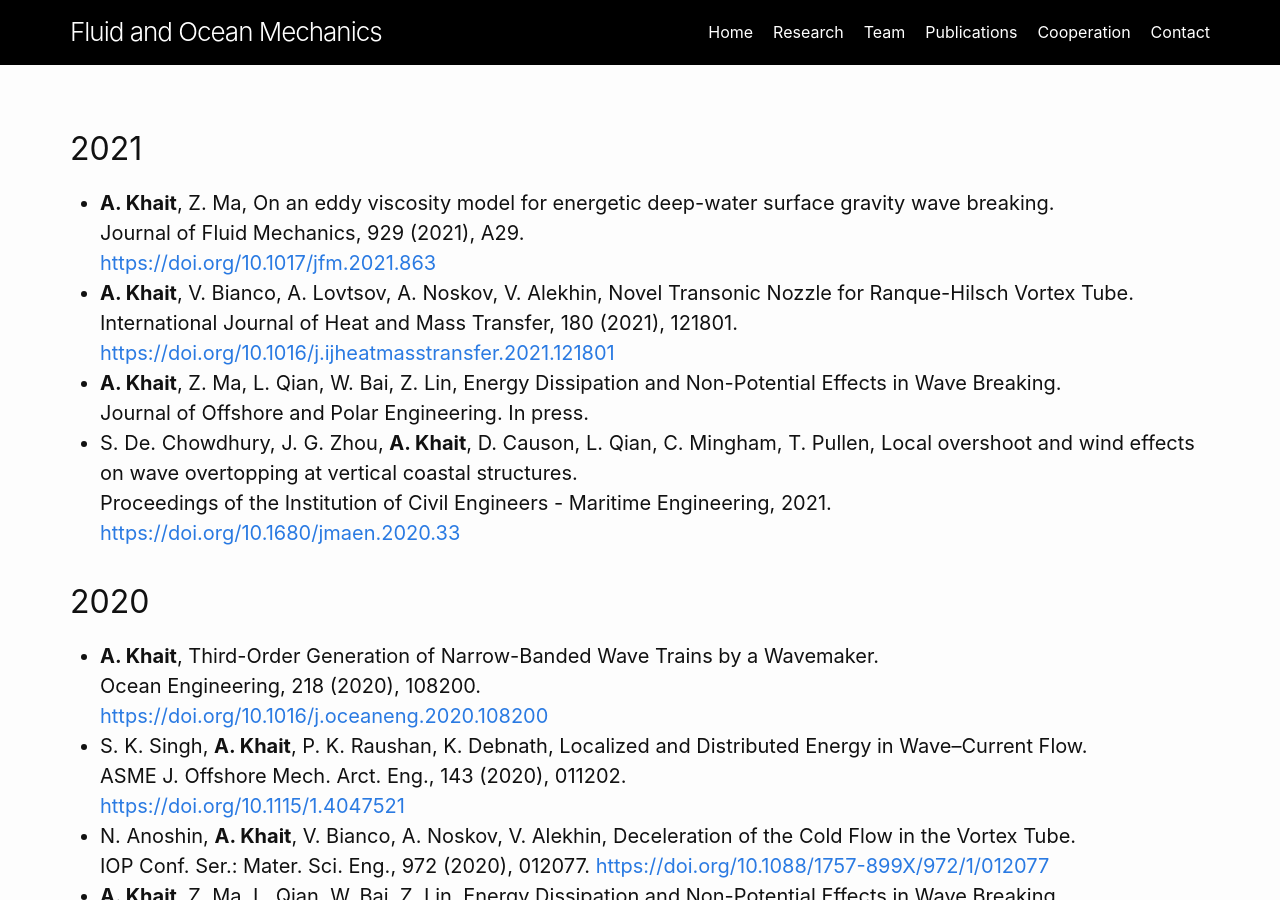
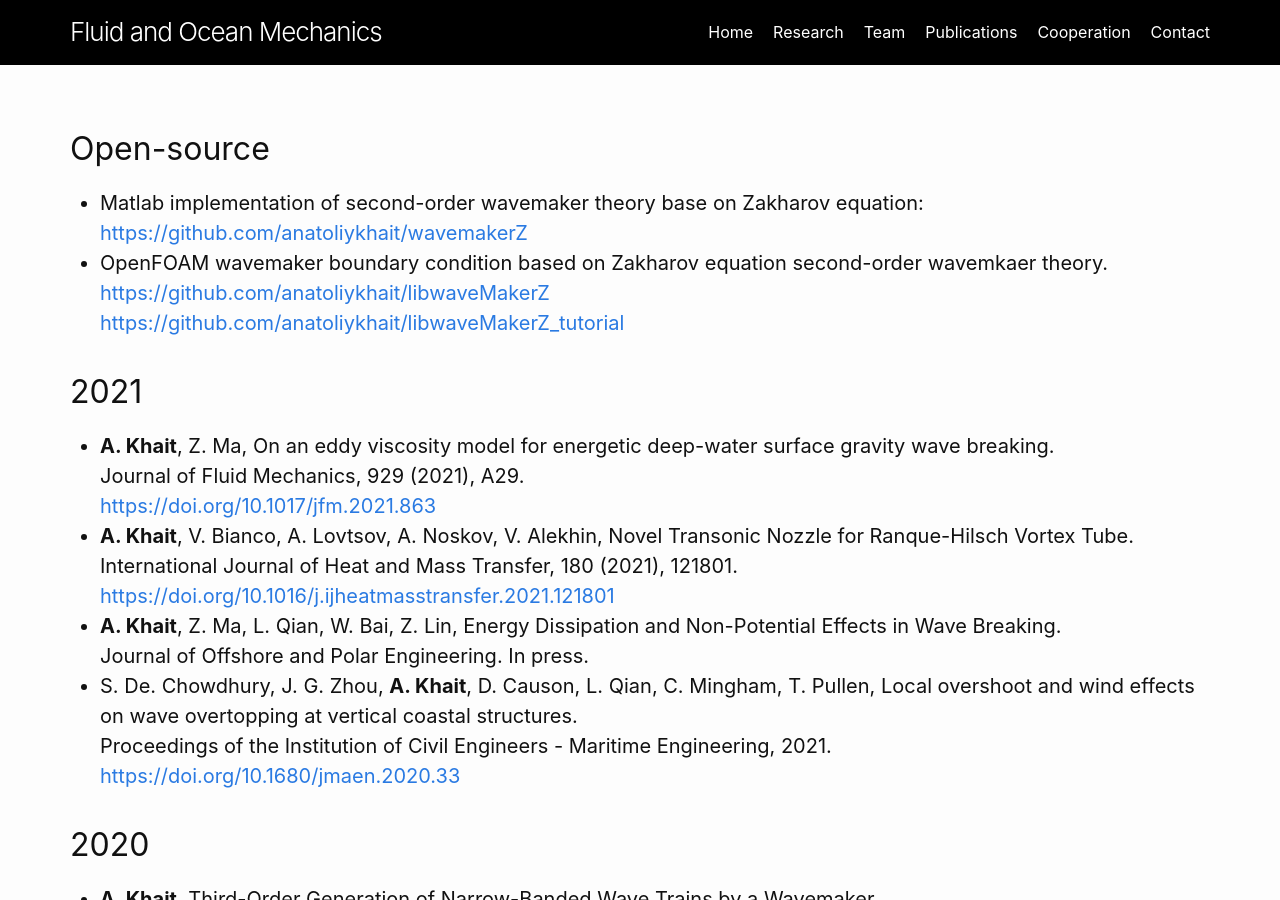
Before and after one commit to anatoliykhait/anatoliykhait, a Jekyll site: the page built from publications.md, in a window 1280 px wide and 900 px high. Built offline with Jekyll 4.4.1, drawn with Linux system fonts in a browser that asks for light colours.

Commit message:
open-source is added

```diff
--- a/publications.md
+++ b/publications.md
@@ -3,6 +3,14 @@ layout: page
 title: Publications
 permalink: /publications/
 ---
+
+## Open-source
+
+- Matlab implementation of second-order wavemaker theory base on Zakharov equation:\
+  [https://github.com/anatoliykhait/wavemakerZ](https://github.com/anatoliykhait/wavemakerZ){:target="_blank"}
+- OpenFOAM wavemaker boundary condition based on Zakharov equation second-order wavemkaer theory.\
+  [https://github.com/anatoliykhait/libwaveMakerZ](https://github.com/anatoliykhait/libwaveMakerZ){:target="_blank"}\
+  [https://github.com/anatoliykhait/libwaveMakerZ_tutorial](https://github.com/anatoliykhait/libwaveMakerZ_tutorial){:target="_blank"}
 
 ## 2021
 
```
Also changed, not shown: team.md (+2 -2 lines).
